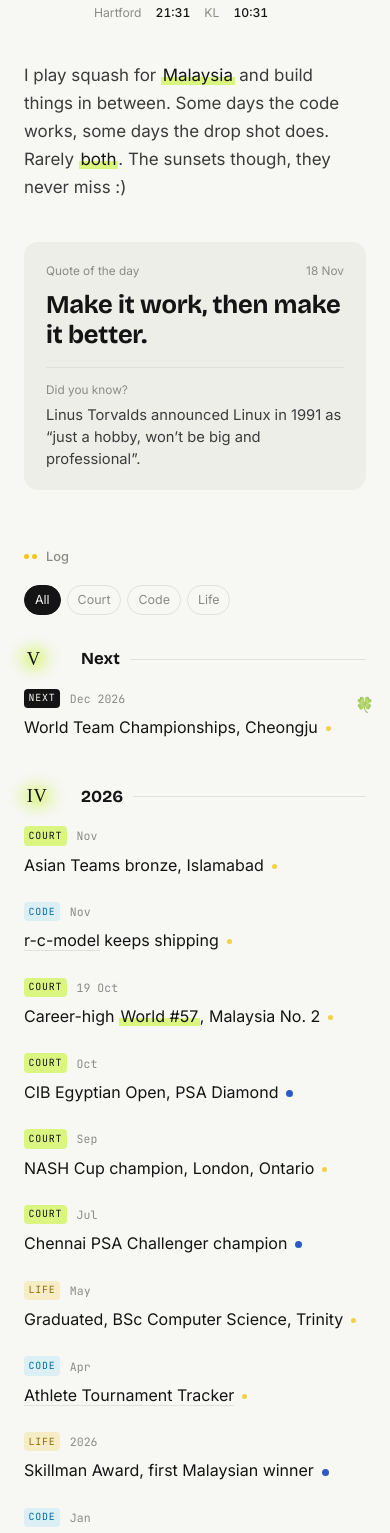
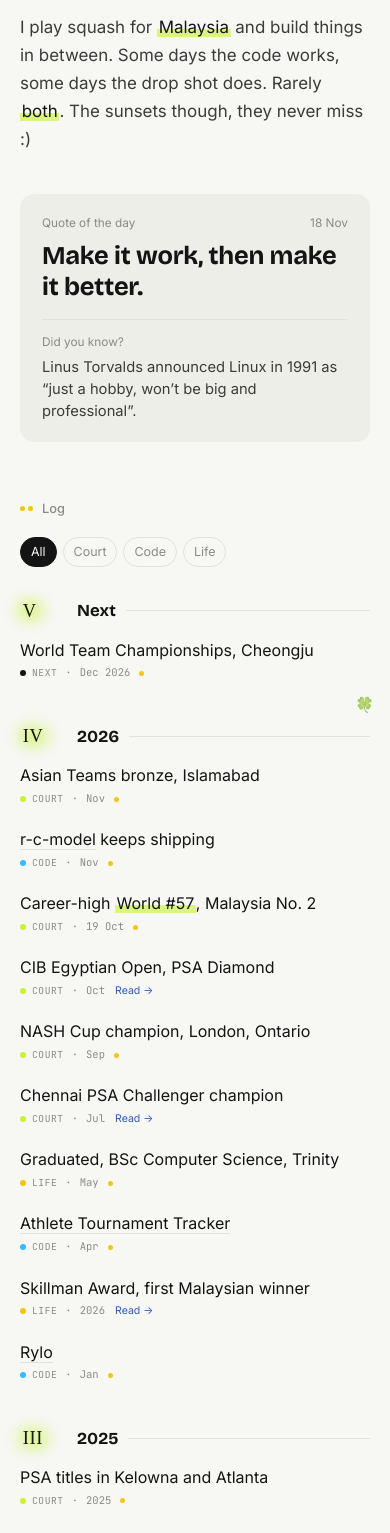
Before and after one commit to Joachim-Chuah/jchuah-site, a plain HTML site: page index.html in a window 390 px wide. Shown: the part 118-1651 px from the top of the page. Drawn offline with nearby package versions, Linux system fonts and the light colour scheme.

Commit message:
Mobile mode: calmer log, full-screen stories with Back, fix zoomed-out layout; move dinner photo to summer story
Co-Authored-By: Claude Opus 5.5 <noreply@anthropic.com>

```diff
--- a/assets/site.js
+++ b/assets/site.js
@@ -28,7 +28,7 @@ const Snd=(()=>{
   return{
     get on(){return on},
     set(v){on=v;try{localStorage.setItem('jc-sound',v?'on':'off')}catch(e){}},
-    play(n){if(!on||!ctx||ctx.state!=='running')return;
+    play(n){if(!on||!ctx||ctx.state!=='running'||matchMedia('(max-width:600px), (hover:none) and (max-width:900px)').matches)return;
       if(n==='hover'){const now=performance.now();if(now-lastHover<45)return;lastHover=now}
       try{sounds[n]()}catch(e){}}
   };
--- a/index.html
+++ b/index.html
@@ -147,20 +147,49 @@ body.reading{overflow:hidden}
 @media (prefers-reduced-motion:reduce){.reader,.page{transition:none}}
 
 .entry[hidden],.year[hidden]{display:none}
-/* phones: name on one line with the clocks underneath; each log entry = tag + date on one line, title full width below */
-@media (max-width:600px){
-  header{flex-wrap:wrap;gap:12px 14px}
+html{-webkit-text-size-adjust:100%;text-size-adjust:100%}
+html,body{overflow-x:clip}
+.reader .close .bk{display:none}
+
+/* ===== Mobile mode (phones, and touch screens up to small-tablet width) =====
+   Calmer and touch-first: no hover effects, a quieter log (title first, one small grey line under it),
+   and stories open as a full-screen page with a Back button instead of a sliding side panel. */
+@media (max-width:600px), (hover:none) and (max-width:900px){
+  .page{padding:28px 20px 80px}
+  header{gap:14px;margin-top:8px}
   header .who{min-width:0}
   header h1{white-space:nowrap}
-  .clocks{order:5;flex-basis:100%;text-align:left;padding-left:70px;display:flex;gap:14px;margin-top:-6px}
-  .clocks br{display:none}
-  .entry{grid-template-columns:auto 1fr;gap:6px 10px;padding:12px}
-  .entry .tag{grid-column:1;grid-row:1;align-self:center}
-  .entry .d{grid-column:2;grid-row:1;align-self:center}
-  .entry .t{grid-column:1/-1;grid-row:2}
-  .reader-inner{padding-left:20px;padding-right:20px}
-  .reader .close{margin:0 -20px 4px;padding:10px 12px 8px}
-  .reader h1{font-size:1.6rem}
+  .clocks,.snd-btn{display:none!important}
+  .entry{-webkit-tap-highlight-color:transparent}
+
+  /* log: title on top, then "● Court · Nov" in small grey; stories get "Read →" */
+  .entry{grid-template-columns:auto auto 1fr;gap:3px 8px;padding:11px 12px;align-items:center}
+  .entry .t{grid-column:1/-1;grid-row:1;font-size:1rem;line-height:1.35}
+  .entry .tag{grid-column:1;grid-row:2;background:none!important;padding:0;border-radius:0;font-size:.6rem;letter-spacing:.06em;color:var(--muted)!important;display:flex;align-items:center;gap:6px}
+  .entry .tag:before{content:"";width:6px;height:6px;border-radius:50%;background:var(--muted)}
+  .entry .tag.court:before{background:var(--lime)}
+  .entry .tag.code:before{background:#38BDF8}
+  .entry .tag.life:before{background:#F5C518}
+  .entry .tag.next:before{background:var(--text)}
+  .entry .d{grid-column:2;grid-row:2;font-size:.66rem}
+  .entry .d:before{content:"·";margin-right:8px}
+  .entry .t:after{display:none!important}
+  .entry.has-note:not(.has-post) .d:after{content:"";display:inline-block;width:5px;height:5px;border-radius:50%;background:var(--dot);margin-left:9px;vertical-align:middle}
+  .entry.has-post .d:after{content:"Read →";font-family:var(--font);color:var(--ink);margin-left:10px;letter-spacing:0}
+  .entry:hover,.entry:focus-within{background:none!important}
+  section .entry{opacity:1!important}
+
+  /* stories: full-screen page that fades in (no off-screen panel, which made some phones zoom out) */
+  .reader{width:100%;border:0;box-shadow:none;transform:none;opacity:0;transition:opacity .25s,visibility 0s .25s}
+  .reading .reader{opacity:1;transition:opacity .25s}
+  .reading .page{transform:none}
+  .scrim{display:none}
+  .reader-inner{padding:0 20px calc(64px + env(safe-area-inset-bottom))}
+  .reader .close{justify-content:flex-start;margin:0 -20px 6px;padding:10px 12px 8px;border-bottom:1px solid var(--rule)}
+  .reader .close button{width:auto;height:auto;border-radius:99px;padding:6px 10px;font-size:.92rem;color:var(--text)}
+  .reader .close .x{display:none}
+  .reader .close .bk{display:inline}
+  .reader h1{font-size:1.6rem;margin-top:12px}
   .post figure{margin:1.2em -4px}
 }
 </style>
@@ -237,13 +266,13 @@ body.reading{overflow:hidden}
 <div class="scrim" id="scrim"></div>
 <aside class="reader" id="reader" aria-label="Story" aria-hidden="true">
   <div class="reader-inner">
-    <div class="close"><button type="button" id="closeReader" aria-label="Close story">×</button></div>
+    <div class="close"><button type="button" id="closeReader" aria-label="Close story"><span class="x" aria-hidden="true">×</span><span class="bk" aria-hidden="true">← Back</span></button></div>
     <div class="date" id="rDate"></div>
     <h1 id="rTitle"></h1>
     <div class="post" id="rBody"></div>
   </div>
 </aside>
-<script src="assets/site.js?v=2"></script>
+<script src="assets/site.js?v=3"></script>
 <script>
 /* ===== Profile photo: grows out of the avatar into a large view, shrinks back on close ===== */
 (function(){
```
Also changed, not shown: posts/summer-2024/home-dinner.jpg (renamed from posts/first-psa-titles/perth-table.jpg), 2 other files.
